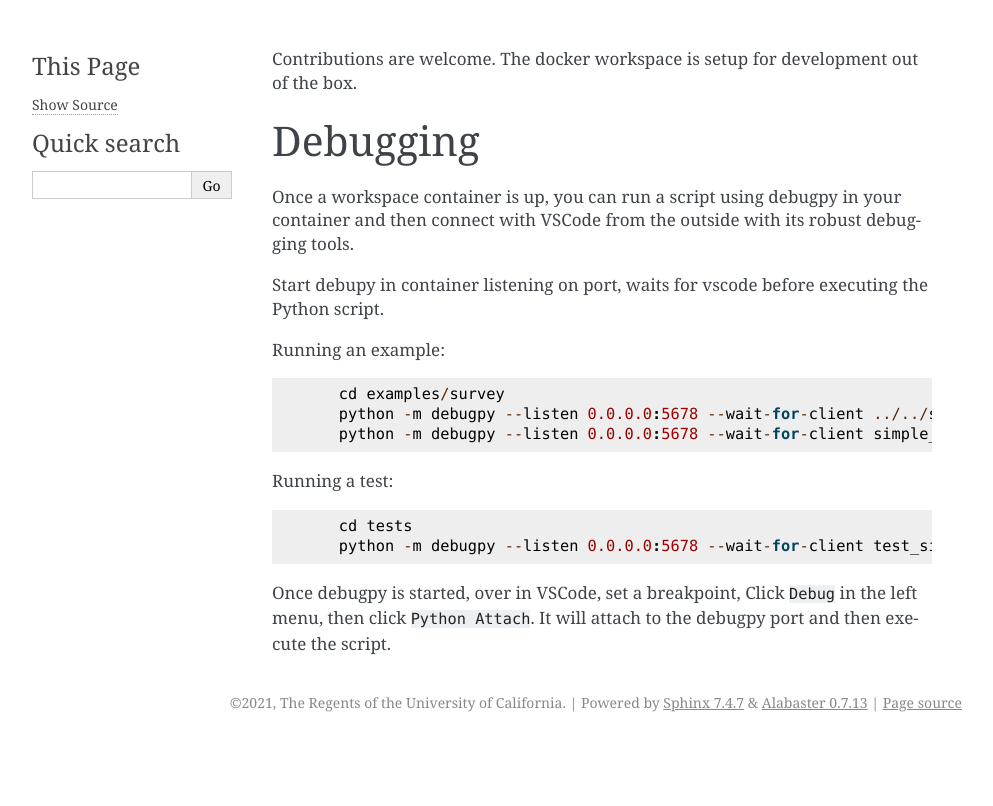
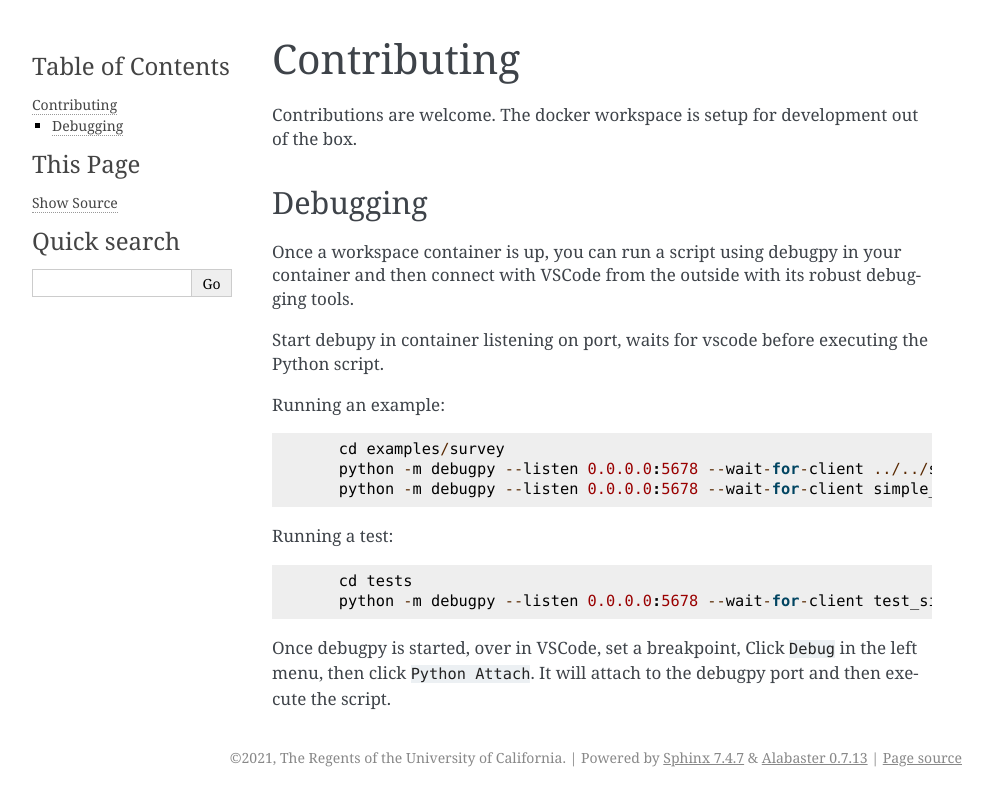
Before and after one commit to seasketch/python-sap-map, a Sphinx documentation site: the page built from docs/contributing.md, in a window 1280 px wide. Shown: the top 806 px of the page, without its empty margins (148-1141 px from the left). Built offline with Sphinx 7.4.7, drawn with Linux system fonts in a browser that asks for light colours.

```diff
--- a/docs/contributing.md
+++ b/docs/contributing.md
@@ -1,3 +1,5 @@
+# Contributing
+
 Contributions are welcome.  The docker workspace is setup for development out of the box.
 
 ## Debugging
```
Also changed, not shown: 2 other files.
